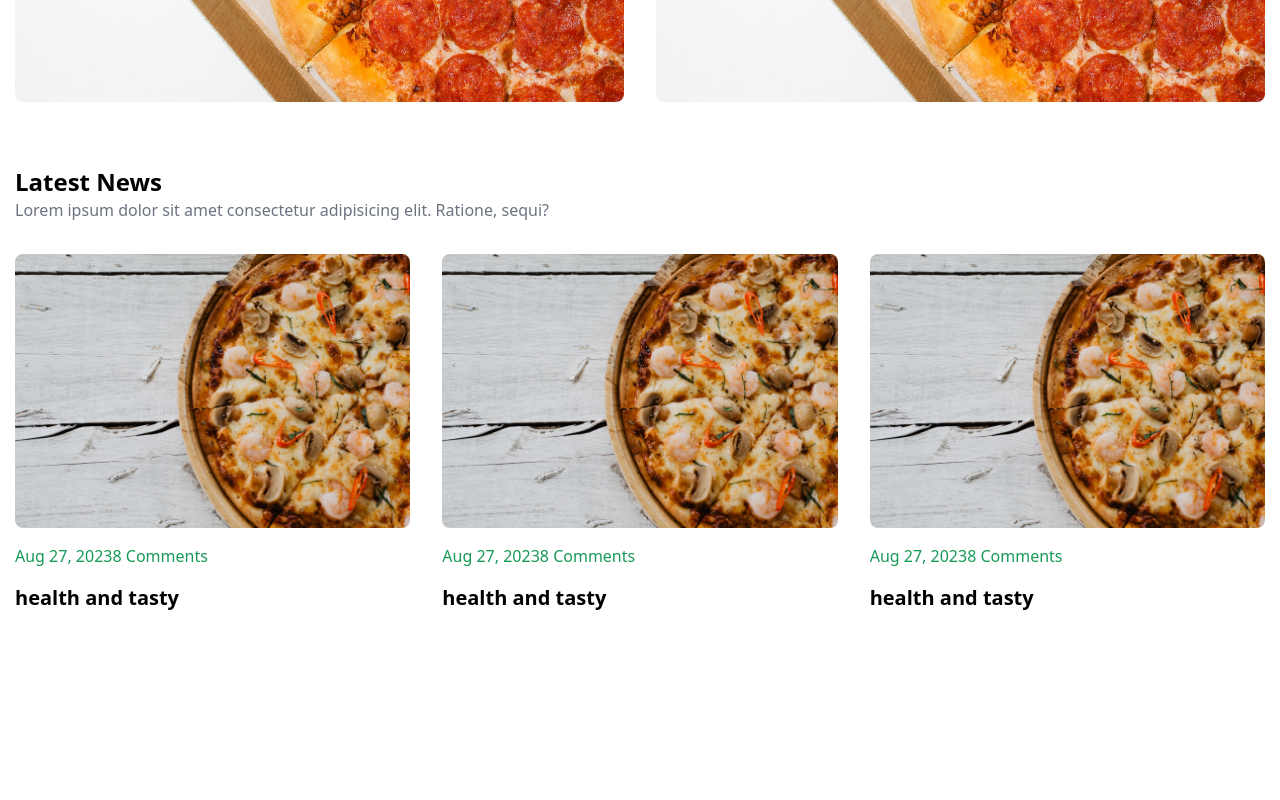
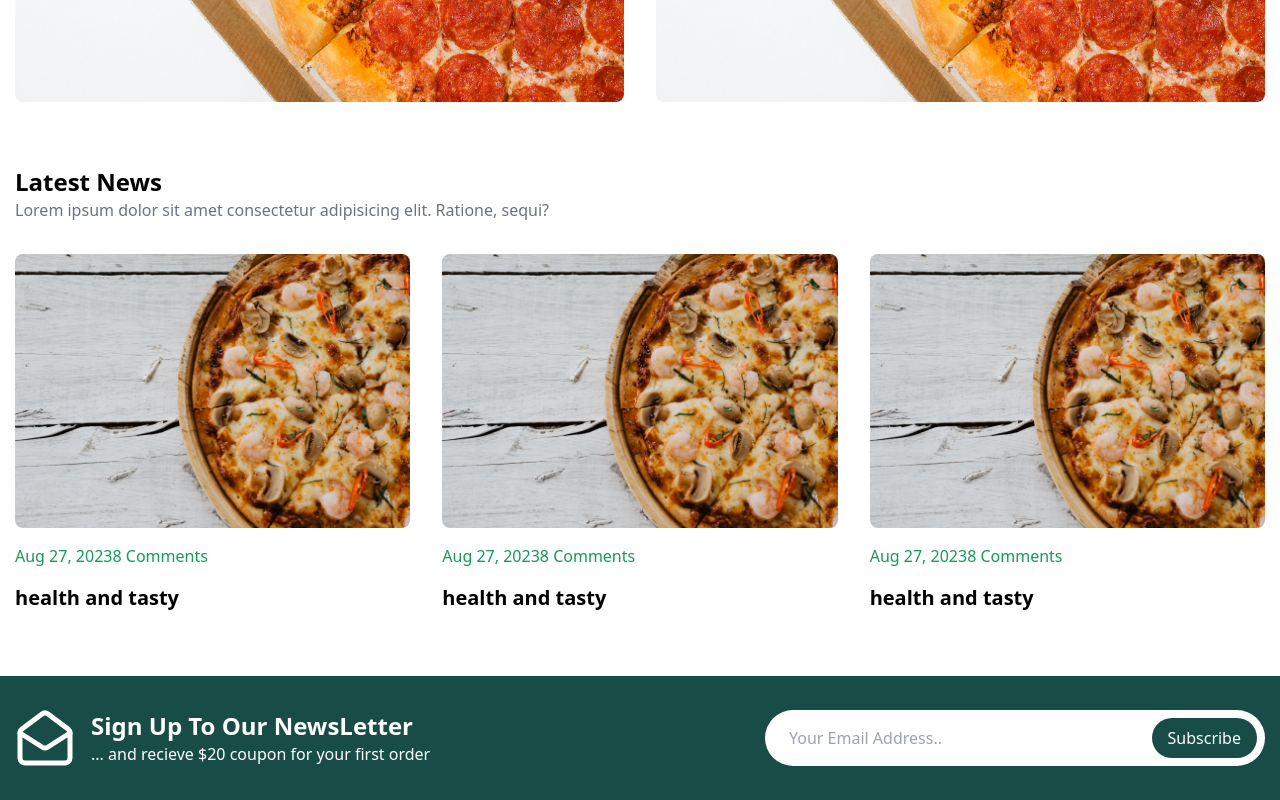
Before and after one commit to shubhamdhaundiyal123/FoodEcommerce, a React (Vite) app: page / in a window 1280 px wide. Shown: the part 3591-4391 px from the top of the page. Before the commit the page ends 4203 px from the top, so only its background shows below. Built offline with nearby package versions, Linux system fonts and the light colour scheme.

Commit message:
Newsletter Section Added successfully

```diff
--- a/src/App.tsx
+++ b/src/App.tsx
@@ -5,6 +5,7 @@
 import FeatureSectionBreakfast from './components/FeatureSectionBreakfast'
 import BannerSection from './components/BannerSection'
 import BlogSection from './components/BlogSection'
+import NewsLetter from './components/NewsLetter'
 
 const App = () => {
   return (
@@ -16,6 +17,7 @@
       <FeatureSectionBreakfast />
       <BannerSection/>
       <BlogSection/>
+      <NewsLetter/>
     </main>
 
   )
--- /dev/null
+++ b/src/components/NewsLetter.tsx
@@ -0,0 +1,26 @@
+import {LuMailOpen} from 'react-icons/lu';
+
+const NewsLetter = () => {
+  return (
+    <div className='bg-accentDark mt-16'>
+        <div className="container py-8 flex flex-col md:flex-row justify-between items-center gap-4 text-white">
+            <div className="flex flex-shrink-0 items-center gap-4">
+                <LuMailOpen className='text-[60px]'/>
+                <div>
+                    <h3 className="text-xl sm:text-2xl font-semibold">
+                        Sign Up To Our NewsLetter
+                    </h3>
+                    <p>... and recieve $20 coupon for your first order</p>
+                </div>
+            </div>
+            <div className="w-full max-w-[500px] relative">
+                <input className='py-4 px-6 w-full rounded-full' type="text" placeholder='Your Email Address..'/>
+                <button className='bg-accentDark absolute top-[50%] right-2 translate-y-[-50%] py-2 px-4  rounded-full hover:bg-accent'>Subscribe</button>
+            </div>
+        </div>
+
+    </div>
+  )
+}
+
+export default NewsLetter
```
